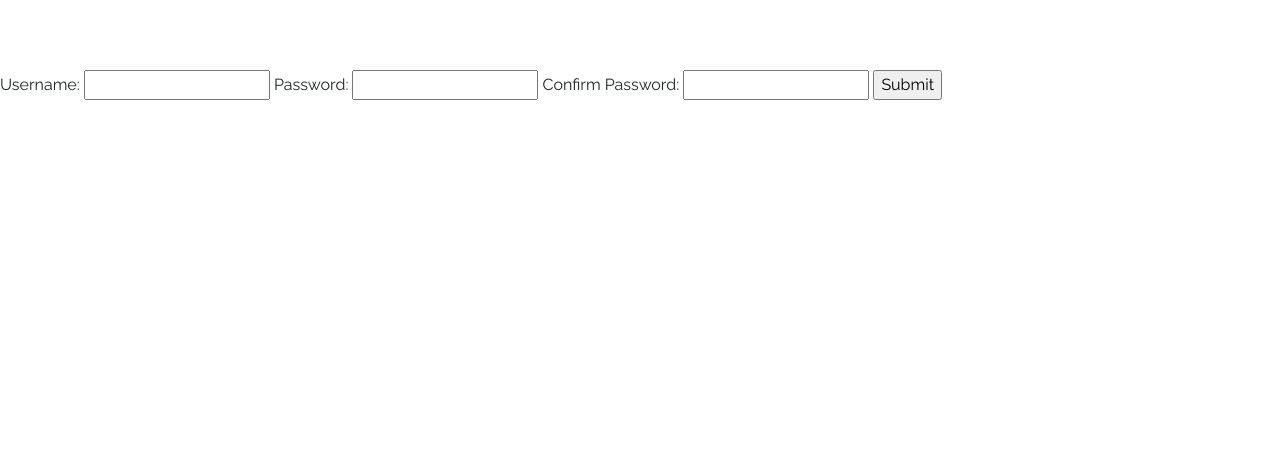
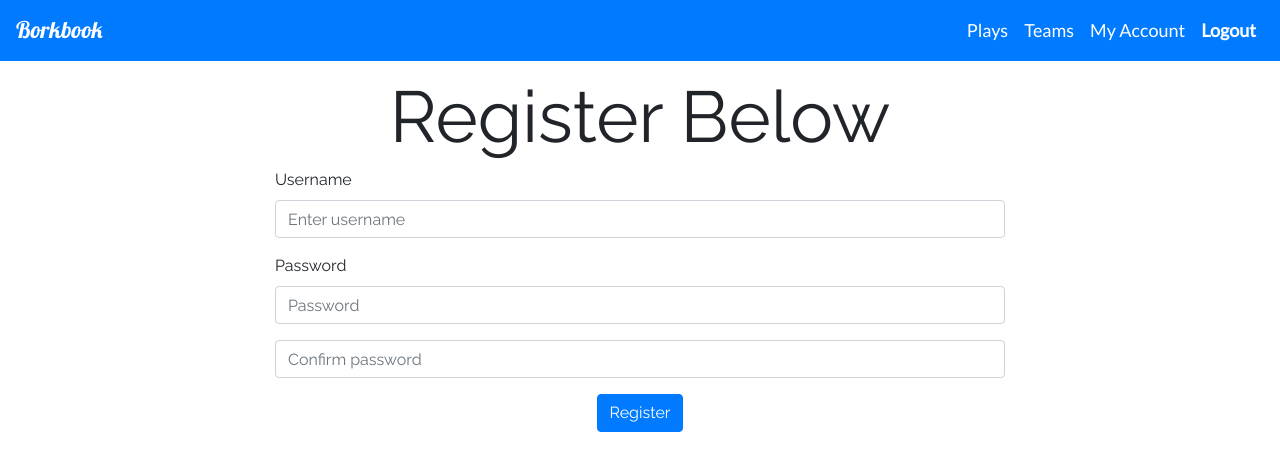
Before and after one commit to th0mazzz/onUltimateTrack, a Flask app: page /register in a window 1280 px wide. Shown: the top 471 px of the page. Run offline with Flask 2, Linux system fonts and the light colour scheme; some libraries are stand-ins or nearby versions.

Commit message:
finished register

```diff
--- a/borkbook/templates/login.html
+++ b/borkbook/templates/login.html
@@ -31,6 +31,7 @@
 </nav>
 <div class="container">
     <div class="row">
+        <div class="col-sm-2"></div>
         <div class="col text-center">
             {% set msgs = get_flashed_messages() %}
             {% for msg in msgs %}
@@ -40,6 +41,7 @@
             {% endfor %}
             <h1 class="display-3 mb-2 mt-1">Welcome!</h1>
         </div>
+        <div class="col-sm-2"></div>
     </div>
     <div class="row">
         <div class="col-sm-2"></div>
@@ -52,7 +54,8 @@
                 </div>
                 <div class="form-group">
                     <label for="pass">Password</label>
-                    <input type="password" class="form-control" id="pass" placeholder="Password" name="password" required>
+                    <input type="password" class="form-control" id="pass" placeholder="Password" name="password"
+                        required>
                 </div>
                 <div class="row">
                     <div class="col text-center">
--- a/borkbook/templates/register.html
+++ b/borkbook/templates/register.html
@@ -1,21 +1,74 @@
 {% extends "base.html" %}
 {% block title %} Pocket Playbook {% endblock %}
+{% block head %}
+<link rel="stylesheet" href="../static/login.css" type="text/css">
+{% endblock %}
 
 {% block body %}
-
-{% set msgs = get_flashed_messages() %}
-{% for msg in msgs %}
-<text>{{msg}}</text>
-{% endfor %}
-
-<body>
-    <form action="/auth" method="POST">
-        Username: <input name="username" type="text">
-        Password: <input name="password" type="password">
-        Confirm Password: <input name="confirmpassword" type="password">
-        <input type="submit">
-    </form>
-</body>
-</html>
-
+<!-- Image and text -->
+<nav class="navbar navbar-expand-lg navbar-dark bg-primary fixed-top">
+    <a class="navbar-brand" href="/">Borkbook</a>
+    <button class="navbar-toggler" type="button" data-toggle="collapse" data-target="#navbarNav"
+        aria-controls="navbarNav" aria-expanded="false" aria-label="Toggle navigation">
+        <span class="navbar-toggler-icon"></span>
+    </button>
+    <div class="collapse navbar-collapse justify-content-end" id="navbarNav">
+        <ul class="navbar-nav">
+            <li class="nav-item active">
+                <a class="nav-link" href="#">Plays<span class="sr-only">(current)</span></a>
+            </li>
+            <li class="nav-item active">
+                <a class="nav-link" href="#">Teams<span class="sr-only">(current)</span></a>
+            </li>
+            <li class="nav-item active">
+                <a class="nav-link" href="#">My Account<span class="sr-only">(current)</span></a>
+            </li>
+            <li class="nav-item active">
+                <a class="nav-link logout" href="#">Logout<span class="sr-only">(current)</span></a>
+            </li>
+        </ul>
+    </div>
+</nav>
+<div class="container">
+    <div class="row">
+        <div class="col-sm-2"></div>
+        <div class="col text-center">
+            {% set msgs = get_flashed_messages() %}
+            {% for msg in msgs %}
+            <div class="alert alert-primary" role="alert">
+                {{ msg }}
+            </div>
+            {% endfor %}
+            <h1 class="display-3 mb-2 mt-1">Register Below</h1>
+        </div>
+        <div class="col-sm-2"></div>
+    </div>
+    <div class="row">
+        <div class="col-sm-2"></div>
+        <div class="col">
+            <form action="/auth" method="POST">
+                <div class="form-group">
+                    <label for="exampleInputEmail1">Username</label>
+                    <input type="text" class="form-control" id="user" aria-describedby="emailHelp"
+                        placeholder="Enter username" name="username" required>
+                </div>
+                <div class="form-group">
+                    <label for="pass">Password</label>
+                    <input type="password" class="form-control" id="pass" placeholder="Password" name="password"
+                        required>
+                </div>
+                <div class="form-group">
+                        <input type="password" class="form-control" id="pass2" placeholder="Confirm password" name="confirmpassword"
+                            required>
+                    </div>
+                <div class="row">
+                    <div class="col text-center">
+                        <button type="submit" class="btn btn-primary">Register</button>
+                    </div>
+                </div>
+            </form>
+        </div>
+        <div class="col-sm-2"></div>
+    </div>
+</div>
 {% endblock %}
--- a/doc/devlog.txt
+++ b/doc/devlog.txt
@@ -129,6 +129,7 @@ aaronL -- 2019-05-17 13:57
 aaronL -- 2019-05-17 14:29
 --------------------------------------------------------------
 - added css file, fixed login, added register
+- finished register.html
 ==============================================================
 
 firstL -- 2019-05-07 21:17
```
